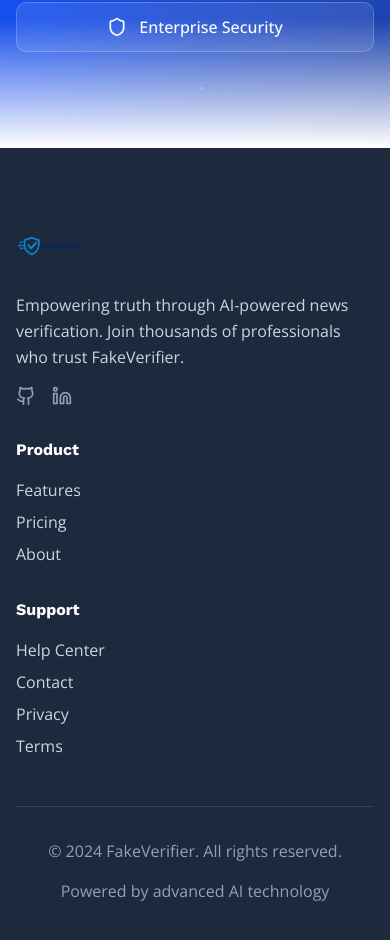
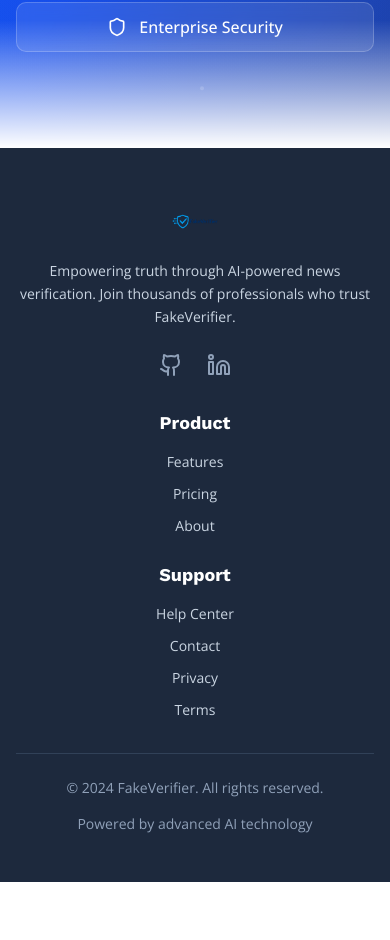
Before and after one commit to pdevulapally/fakeverifier, a Next.js app: page / in a window 390 px wide. Shown: the part 4991-5931 px from the top of the page. After the commit the page ends 5873 px from the top, so only its background shows below. Built offline with nearby package versions, Linux system fonts and the light colour scheme; no server answers.

Commit message:
Update footer.tsx

```diff
--- a/components/footer.tsx
+++ b/components/footer.tsx
@@ -2,9 +2,95 @@ import { Shield, Linkedin, Github } from "lucide-react"
 
 export function Footer() {
   return (
-    <footer className="bg-slate-800 text-white py-16">
+    <footer className="bg-slate-800 text-white py-12 md:py-16">
       <div className="container mx-auto px-4">
-        <div className="grid md:grid-cols-3 gap-8 mb-12">
+        {/* Mobile Layout - Single Column, Centered */}
+        <div className="md:hidden">
+          <div className="text-center mb-8">
+            <div className="flex justify-center mb-4">
+              <img
+                src="/Images/fakeverifier-official-logo.png"
+                alt="FakeVerifier Logo"
+                className="h-12 w-12 md:h-16 md:w-16 object-contain"
+              />
+            </div>
+            <p className="text-slate-300 leading-relaxed mb-6 text-sm">
+              Empowering truth through AI-powered news verification. Join thousands of professionals who trust
+              FakeVerifier.
+            </p>
+            <div className="flex justify-center gap-6 mb-8">
+              <a
+                href="https://github.com/pdevulapally/fakeverifier"
+                target="_blank"
+                rel="noopener noreferrer"
+                className="text-slate-400 hover:text-white transition-colors"
+              >
+                <Github className="h-6 w-6" />
+              </a>
+              <a
+                href="https://www.linkedin.com/in/preethamdevulapally/"
+                target="_blank"
+                rel="noopener noreferrer"
+                className="text-slate-400 hover:text-white transition-colors"
+              >
+                <Linkedin className="h-6 w-6" />
+              </a>
+            </div>
+          </div>
+
+          {/* Mobile Navigation - Stacked Vertically */}
+          <div className="space-y-6 mb-8">
+            <div className="text-center">
+              <h4 className="font-serif font-bold mb-3 text-lg">Product</h4>
+              <ul className="space-y-2 text-slate-300">
+                <li>
+                  <a href="/features" className="hover:text-white transition-colors text-sm">
+                    Features
+                  </a>
+                </li>
+                <li>
+                  <a href="/pricing" className="hover:text-white transition-colors text-sm">
+                    Pricing
+                  </a>
+                </li>
+                <li>
+                  <a href="/about" className="hover:text-white transition-colors text-sm">
+                    About
+                  </a>
+                </li>
+              </ul>
+            </div>
+
+            <div className="text-center">
+              <h4 className="font-serif font-bold mb-3 text-lg">Support</h4>
+              <ul className="space-y-2 text-slate-300">
+                <li>
+                  <a href="/help" className="hover:text-white transition-colors text-sm">
+                    Help Center
+                  </a>
+                </li>
+                <li>
+                  <a href="/contact" className="hover:text-white transition-colors text-sm">
+                    Contact
+                  </a>
+                </li>
+                <li>
+                  <a href="/privacy" className="hover:text-white transition-colors text-sm">
+                    Privacy
+                  </a>
+                </li>
+                <li>
+                  <a href="/terms" className="hover:text-white transition-colors text-sm">
+                    Terms
+                  </a>
+                </li>
+              </ul>
+            </div>
+          </div>
+        </div>
+
+        {/* Desktop Layout - Grid */}
+        <div className="hidden md:grid md:grid-cols-3 gap-8 mb-12">
           <div>
             <div className="flex items-center gap-2 mb-4">
               <img
@@ -85,10 +171,11 @@ export function Footer() {
           </div>
         </div>
 
-        <div className="border-t border-slate-700 pt-8">
-          <div className="flex flex-col md:flex-row justify-between items-center gap-4">
-            <p className="text-slate-400">© 2024 FakeVerifier. All rights reserved.</p>
-            <p className="text-slate-400">Powered by advanced AI technology</p>
+        {/* Bottom Section - Responsive */}
+        <div className="border-t border-slate-700 pt-6 md:pt-8">
+          <div className="flex flex-col md:flex-row justify-between items-center gap-4 text-center md:text-left">
+            <p className="text-slate-400 text-sm md:text-base">© 2024 FakeVerifier. All rights reserved.</p>
+            <p className="text-slate-400 text-sm md:text-base">Powered by advanced AI technology</p>
           </div>
         </div>
       </div>
```
